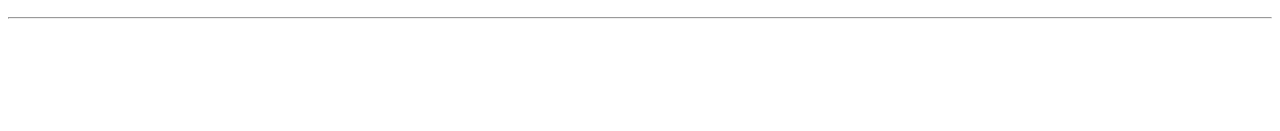
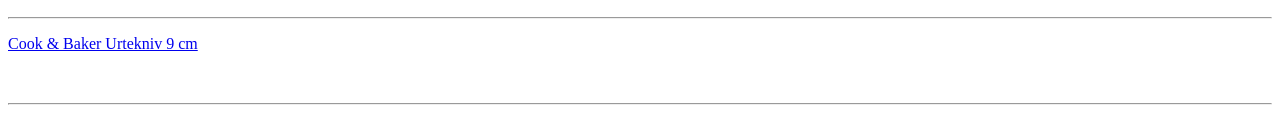
Before and after one commit to x33st0rm/x33st0rm.github.io, a plain HTML site: page index.html in a window 1280 px wide. Shown: the part 666-797 px from the top of the page. Drawn offline with Linux system fonts and the light colour scheme.

Commit message:
Update index.html

```diff
--- a/index.html
+++ b/index.html
@@ -18,6 +18,10 @@ Skrivebordsstol + hynde, mørkegrå/sort</a></p>
 Picardie Cafeglas - 25 cl - 6 stk</a></p>
 <p><img src="https://shop11399.sfstatic.io/upload_dir/shop/3048_3048-r.jpg" alt="" width="100" height="" /></p>
 <hr />
+<p><a href="https://www.imerco.dk/cook-baker-urtekniv-l-9-cm-plastik-staal-sort?id=100347409" target="_blank">
+Cook & Baker Urtekniv 9 cm</a></p>
+<p><img src="https://integration.imerco.dk/cdn-cgi/image/width=1200,format=auto,quality=65/https://integration.imerco.dk/api/assetstorage/3990_17d2a07d-dda1-4c8a-b749-9a5a84e54099" alt="" width="100" height="" /></p>
+<hr />
 <!-- FOR COPY PASTING NEW ENTRIES ABOVE
 <p><a href="LINK" target="_blank">DESCRIPTION</a></p>
 <p><img src="IMGLINK" alt="" width="100" height="" /></p>
```
